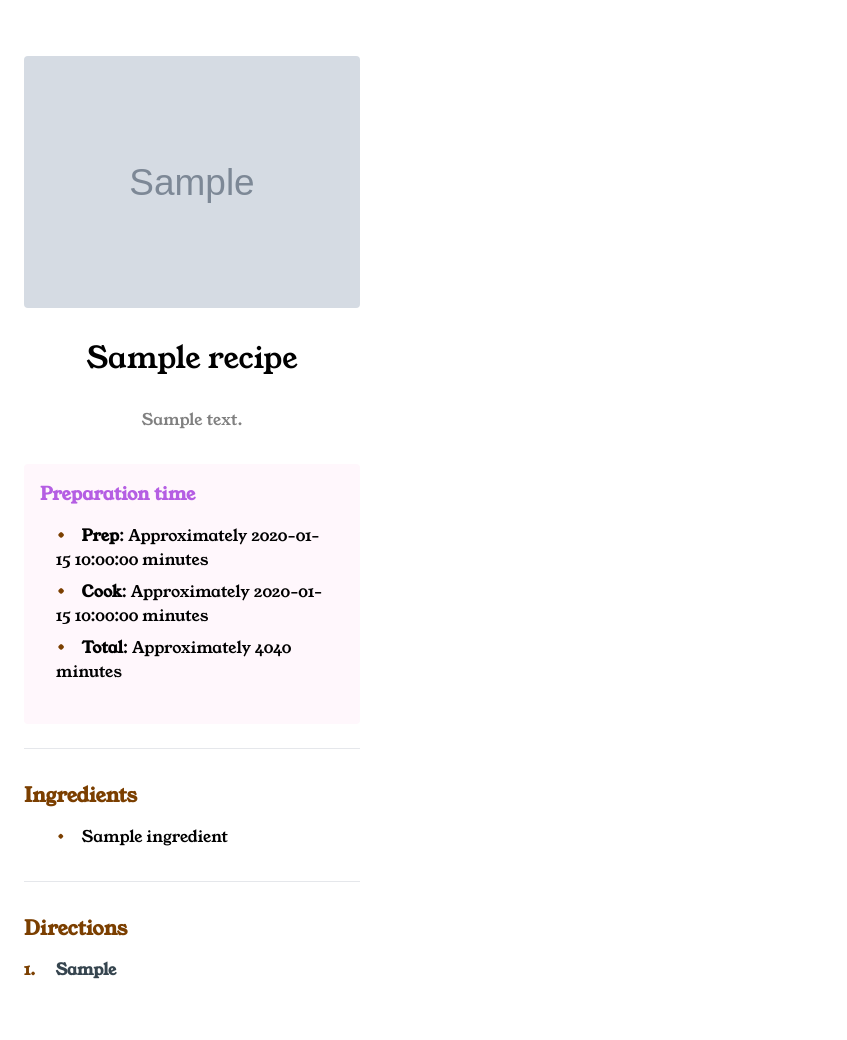
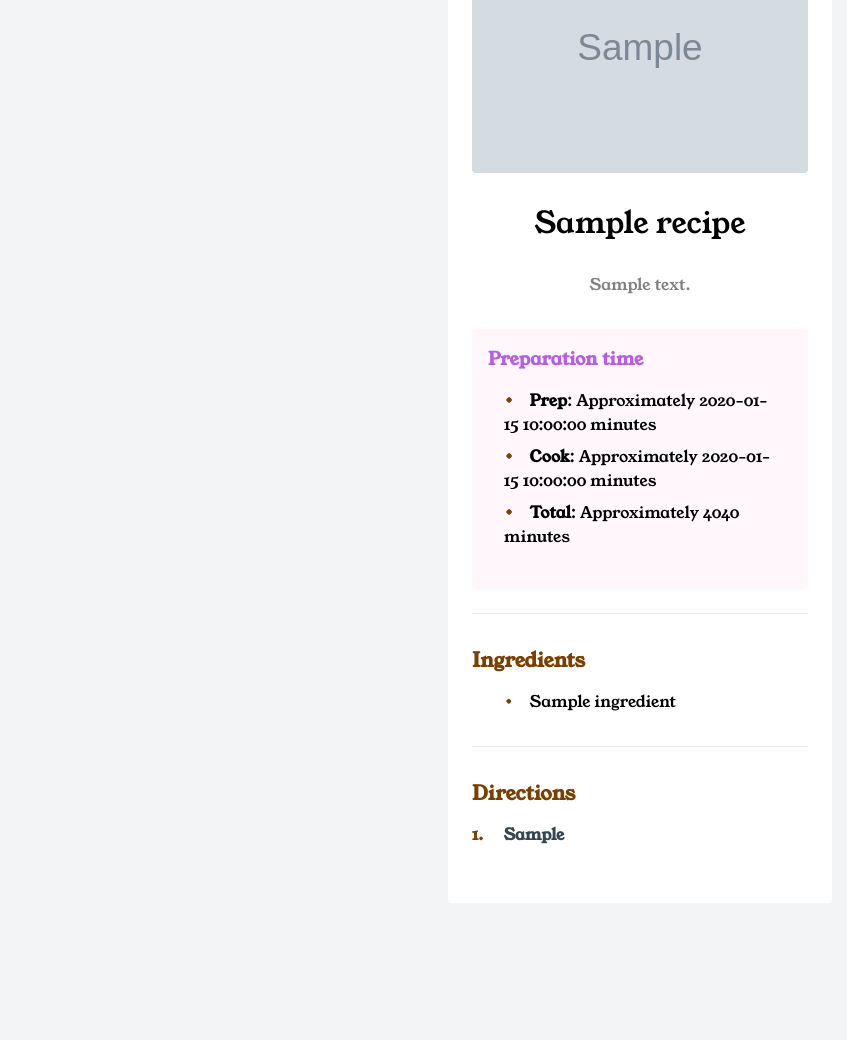
Before and after one commit to NikaCrafter/Recipes, a PHP site: page /recipe-page.php?id=1 in a window 1280 px wide. Shown: the top 1040 px of the page, without its empty margins (0-847 px from the left). After the commit the page ends 844 px from the top, so only its background shows below. Run offline with PHP 8.4, Linux system fonts and the light colour scheme; tables that the repository leaves empty or names only in its code hold one stand-in row (values such as "Sample post"); grey boxes marked "Sample" are stand-in pictures; some libraries are stand-ins or nearby versions.

Commit message:
Center main div

```diff
--- a/recipe-page.php
+++ b/recipe-page.php
@@ -73,7 +73,7 @@
     }
 </style>
 </head>
-<body>
+<body class="flex justify-center items-center h-screen bg-gray-100">
     <div class="bg-white p-6 flex flex-col justify-center items-center w-[30%] rounded my-8">
         <div>
             <img src="<?php echo $imgUrl; ?>" alt="" class="w-full h-auto object-cover rounded">
```
